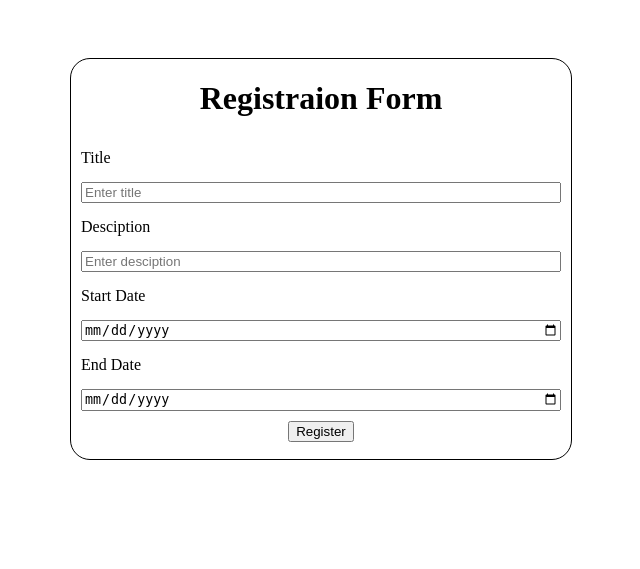
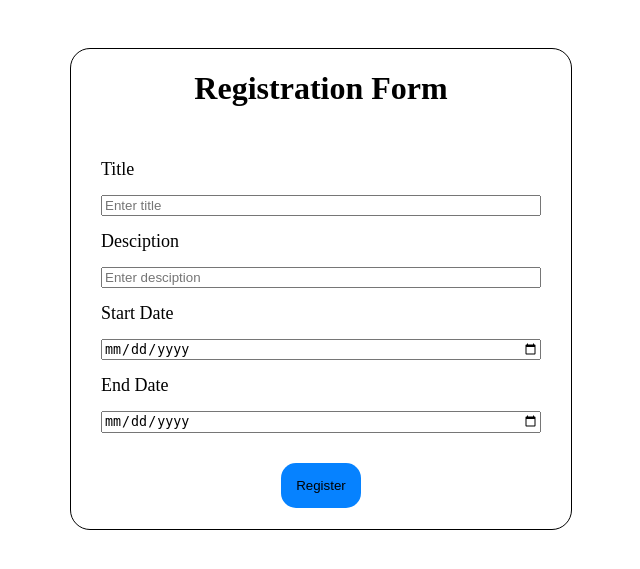
Before and after one commit to swapnil-meshram-09/iBase, a PHP site: page / in a window 1280 px wide. Shown: the top 569 px of the page, without its empty margins (438-1078 px from the left). Run offline with PHP 8.4, Linux system fonts and the light colour scheme.

Commit message:
new commit

```diff
--- a/form/index.css
+++ b/form/index.css
@@ -2,11 +2,10 @@
     position: relative;
     border: 1px solid black;
     border-radius: 20px;
-    height: 400px;
+    height: 480px;
     width: 500px;
-    top: 50px;
+    top: 40px;
     left: 500px;
-
 }
 
 .title{
@@ -14,15 +13,24 @@
 }
 
 .container{
-    padding: 10px;
-    top: 60px;
+    padding: 30px;
     display: flex;
     flex-direction: column;
-    height: auto;
-    gap:15px;
+    gap: 15px;
 }
 
 .button {
   display: block;
   margin: 0 auto;
+  color: black;
+  background-color: rgb(6, 130, 255);
+  padding: 15px;
+  border: none;
+  border-radius: 15px;
 }
+
+.labels{
+    text-decoration: none;
+    color: black;
+    font-size: 18px;
+}
--- a/form/index.html
+++ b/form/index.html
@@ -9,15 +9,15 @@
 <body>
 
         <form action="" id="formPage">
-            <h1 class="title">Registraion Form</h1>
+            <h1 class="title">Registration Form</h1>
             <div class="container">
-            <Label>Title</Label>
+            <Label class="labels">Title</Label>
             <input type="text" placeholder="Enter title" required>
-            <Label>Desciption</Label>
+            <Label class="labels">Desciption</Label>
             <input type="text" placeholder="Enter desciption" required>
-            <Label>Start Date </Label>
+            <Label class="labels">Start Date </Label>
             <input type="date" required>
-            <Label>End Date</Label>
+            <Label class="labels">End Date</Label>
             <input type="date" required>
             </div>
 
```
